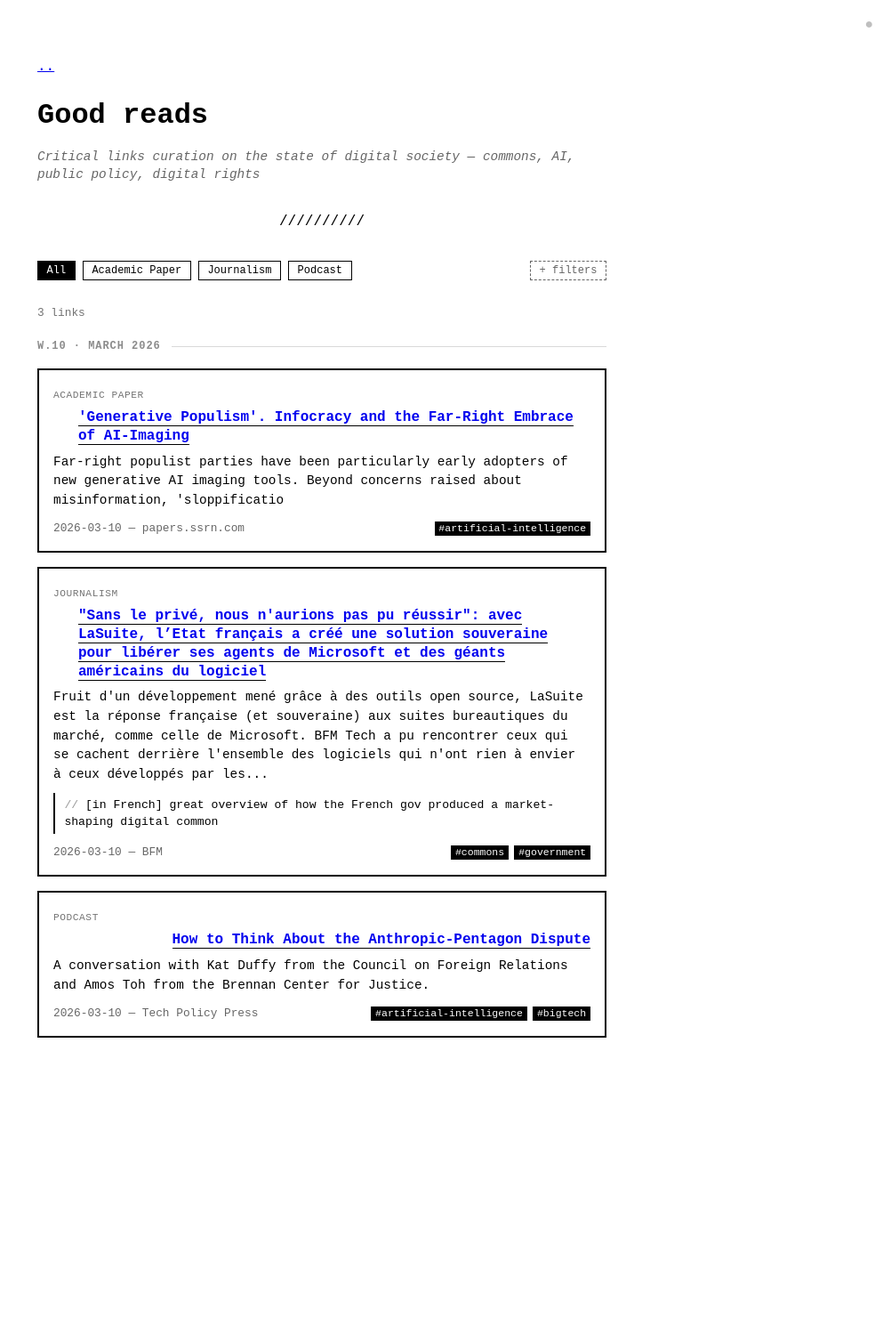
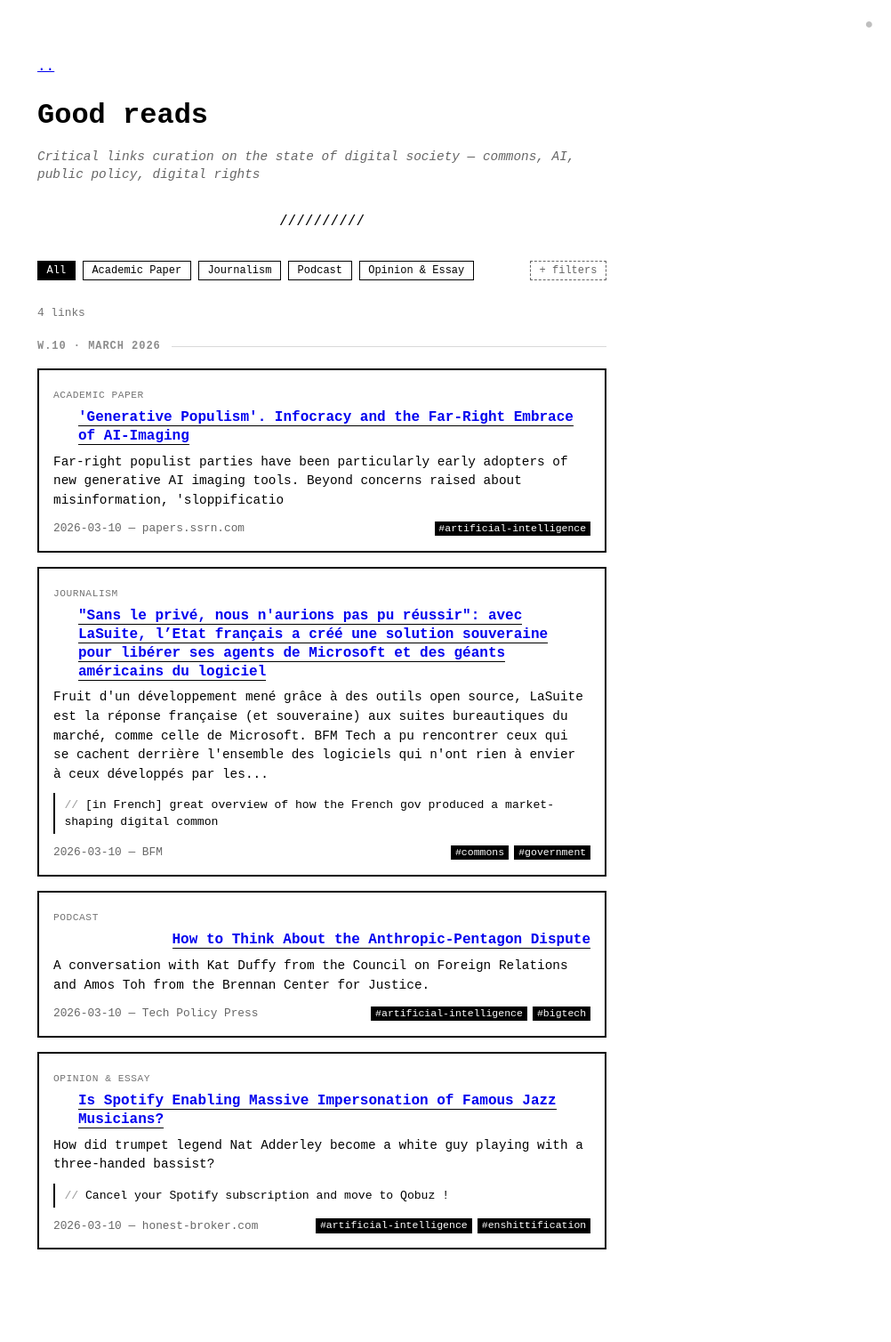
Before and after one commit to PLrolle/plrolle.github.io, a Jekyll site: the page built from links.md, in a window 1280 px wide. Shown: the whole page at 89% size, without its empty margins (278-1280 px from the left). Built offline with Jekyll 4.4.1, drawn with Linux system fonts in a browser that asks for light colours; before the commit the page ends 1270 px from its top, so only the background shows below that.

Commit message:
add link: Is Spotify Enabling Massive Impersonation of Famous Jazz Musicians?

```diff
--- a/_data/links.json
+++ b/_data/links.json
@@ -1,4 +1,19 @@
 [
+  {
+    "id": "mmkkg20b",
+    "url": "https://www.honest-broker.com/p/is-spotify-enabling-massive-impersonation?r=19zzhq&utm_medium=ios&triedRedirect=true",
+    "title": "Is Spotify Enabling Massive Impersonation of Famous Jazz Musicians?",
+    "summary": "How did trumpet legend Nat Adderley become a white guy playing with a three-handed bassist?",
+    "source_name": "honest-broker.com",
+    "source_favicon": "https://www.google.com/s2/favicons?domain=www.honest-broker.com&sz=32",
+    "date": "2026-03-10",
+    "tags": [
+      "artificial-intelligence",
+      "enshittification"
+    ],
+    "category": "opinion",
+    "comment": "Cancel your Spotify subscription and move to Qobuz !"
+  },
   {
     "id": "mmkkftz8",
     "url": "https://www.techpolicy.press/how-to-think-about-the-anthropic-pentagon-dispute/",
```
